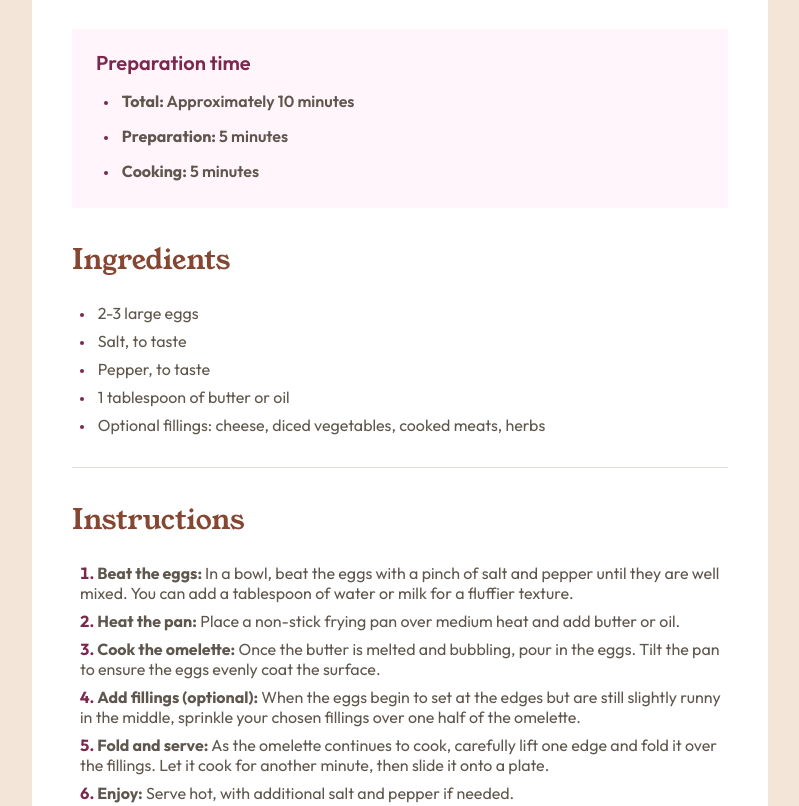
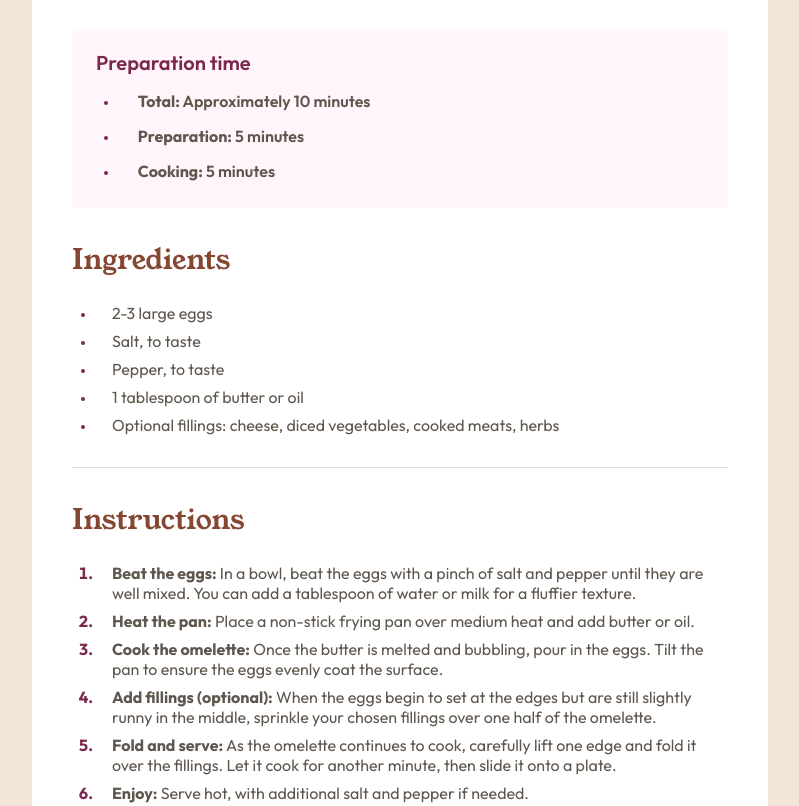
Before and after one commit to yoyov51234/card, a website: page redoProjects/recipe-page/index.html in a window 1280 px wide. Shown: the part 541-1347 px from the top of the page, without its empty margins (240-1039 px from the left). Drawn offline with Linux system fonts and the light colour scheme.

Commit message:
nailed the spacing between bullets and text

```diff
--- a/redoProjects/recipe-page/index.scss
+++ b/redoProjects/recipe-page/index.scss
@@ -151,24 +151,25 @@ $basefont: 16;
         font-weight: 600;
         line-height: 100%;
         color: var(--Dark-Raspberry);
+        list-style-position: inside;
 
-        // padding-inline: size(8, );
         & li {
           line-height: 150%;
-          margin-left: 8px;
-          // padding-left: 16px;
           color: var(--Wenge-Brown);
           font-size: size(16, 20);
-          // padding-left: 1em;
+          // padding-left: size(16, );
+          margin-left: 8px;
+
+          & span {
+            display: inline-block;
+            padding-left: 1rem;
+          }
 
 
           &::marker {
-            // content: '*';
             color: var(--Dark-Raspberry);
             font-size: 0.8em;
-            // text-indent: 16px;
-            // margin-right: 26.4px;
-            // margin-left: 0;
+
 
           }
 
@@ -200,17 +201,16 @@ $basefont: 16;
       gap: size(24, );
 
 
-      // &::after {
-      //   content: '';
-      //   border: 1px solid var(--white-coffee);
-      //   // margin-block: size(24, );
-
-      // }
+      .ul {
+        margin-left: 8px;
+        list-style-position: outside;
+      }
 
       .li {
         // margin-left: 1em;
-        list-style-position: inside;
-        margin-left: 8px;
+        // list-style-position: outside;
+        margin-left: 1em;
+        padding-left: 1em;
 
         &::marker {
           color: var(--Dark-Raspberry);
@@ -235,15 +235,15 @@ $basefont: 16;
       //   border: 1px solid var(--white-coffee);
       //   // padding-bottom: 8px;
       // }
+      .ul {
+        margin-left: 8px;
+      }
 
       .ul .li {
-        // margin-left: 1em;
-        list-style-position: inside;
-        margin-left: 8px;
-        // margin-right: 16px;
-        // display: grid;
-        // flex-direction: row;
-        // row-gap: 16px;
+        margin-left: 1em;
+        list-style-position: outside;
+        padding-left: 1em;
+
 
         &::marker {
           color: var(--Dark-Raspberry);
```
Also changed, not shown: redoProjects/recipe-page/index.css, 1 other file.
